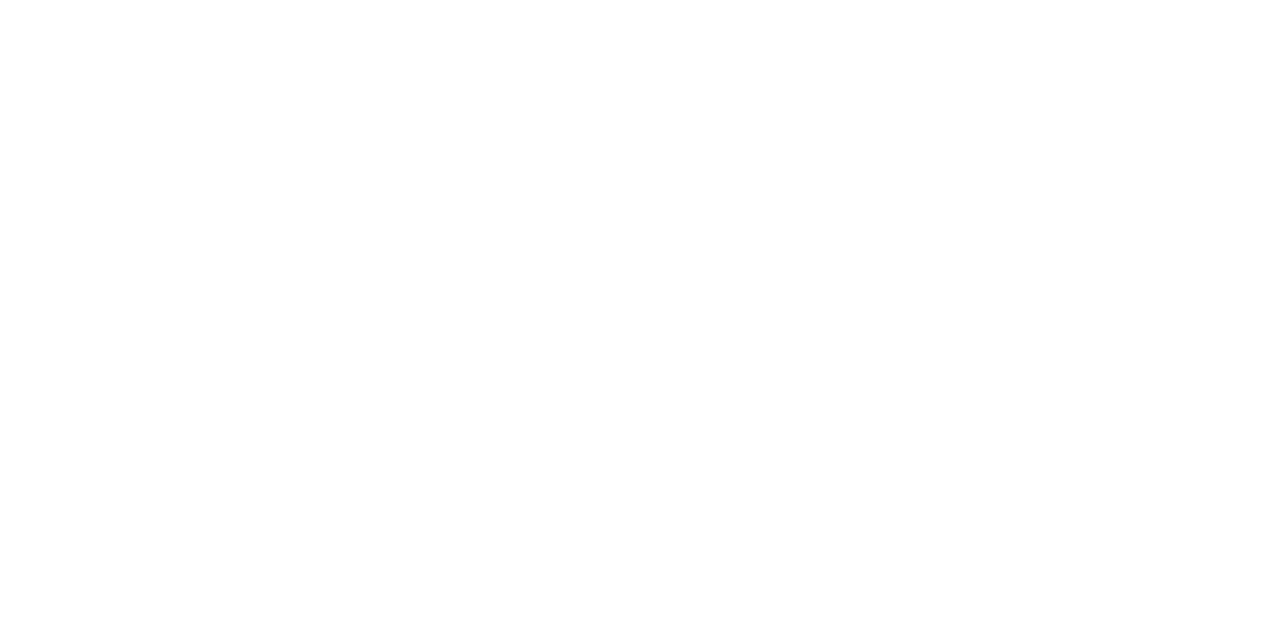
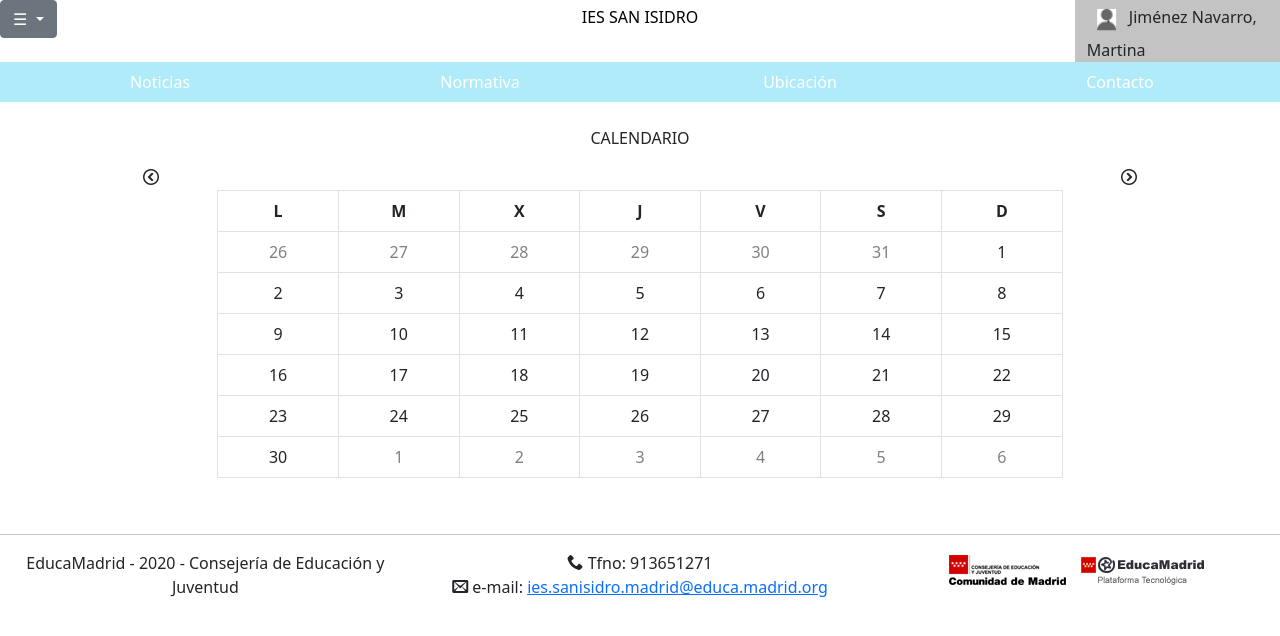
Before and after one commit to mariapd99/proyecto, a plain HTML site: page calendario.html in a window 1280 px wide. Drawn offline with nearby package versions, Linux system fonts and the light colour scheme; files whose address does not match are found by name.

Commit message:
normativa

```diff
--- a/calendario.html
+++ b/calendario.html
@@ -0,0 +1,167 @@
+<!DOCTYPE html>
+<html>
+	<head>
+		<title>Calendario</title>
+
+		<link rel="stylesheet" href="css/estilos.css"/>
+		<link rel="stylesheet" href="css/calendario.css"/>
+		<link rel="stylesheet" href="fonts.css"/>
+
+		<link rel="stylesheet" href="https://cdn.jsdelivr.net/npm/bootstrap@5.0.0-beta1/dist/css/bootstrap.min.css" crossorigin="anonymous"/>
+		<script src="https://code.jquery.com/jquery-3.1.1.js"></script>
+		<script src="https://cdn.jsdelivr.net/npm/popper.js@1.16.1/dist/umd/popper.min.js" integrity="sha384-9/reFTGAW83EW2RDu2S0VKaIzap3H66lZH81PoYlFhbGU+6BZp6G7niu735Sk7lN" crossorigin="anonymous"></script>
+		<script src="https://cdn.jsdelivr.net/npm/bootstrap@5.0.0-beta1/dist/js/bootstrap.bundle.min.js" crossorigin="anonymous"></script>
+
+		<meta name="viewport" content="width=device-width, user-scalable=no, initial-scale=1.0, maximum-scale=1.0, minimum-scale=1.0">
+	</head>
+	<body>
+        <div class="container-fluid">
+            <div class="row">
+
+                <div class="col-3 col-md-4" style="position:relative !important">
+                    <div class="dropdown">
+                        <a class="btn btn-secondary dropdown-toggle" href="#" role="button" id="dropdownMenuLink" data-bs-toggle="dropdown" aria-expanded="false">
+                            &#9776;
+                        </a>
+
+                        <ul class="dropdown-menu" aria-labelledby="dropdownMenuLink">
+                            <li><a class="dropdown-item" href="asignaturas.html"><span class="icon-book"></span>  Asignaturas</a></li>
+                            <li><a class="dropdown-item" href="horario.html"><span class="icon-clock"></span>  Horario</a></li>
+                            <li><a class="dropdown-item" href="notas.html"><span class="icon-stats-dots"></span>  Notas</a></li>
+                            <li><a class="dropdown-item" href="calendario.html"><span class="icon-calendar"></span>  Calendario</a></li>
+                            <li><a class="dropdown-item" href="chatprivado.html"><span class="icon-bubble2"></span>  Chat privado</a></li>
+                            <li><a class="dropdown-item" href="mapadelcentro.html"><span class="icon-map2"></span>  Mapa del centro</a></li>
+                            <li><a class="dropdown-item" href="notificaciones.html"><span class="icon-bullhorn"></span>  Notificaciones</a></li>
+                        </ul>
+                </div>
+                </div>
+                <div class="col-3 col-md-4" id="IESSANISIDRO"><a href="inicio2.html">IES SAN ISIDRO</a></div>
+                <div class="col-1 col-md-2"></div>
+                <div class="col-5 col-md-2" id="persona2">
+                    <img src="imgs/persona.png" height="38" width="38">
+                    <span>Jim&eacute;nez Navarro, Martina</span>
+                </div>
+            </div>
+
+            <ul class="nav nav-justified">
+            <li class="nav-item">
+                <a class="nav-link" aria-current="page" href="inicio2.html">Noticias</a>
+            </li>
+            <li class="nav-item">
+                <a class="nav-link" href="normativa2.html">Normativa</a>
+            </li>
+            <li class="nav-item">
+                <a class="nav-link" href="ubicacion2.html">Ubicaci&oacute;n</a>
+            </li>
+            <li class="nav-item">
+                <a class="nav-link" href="contacto2.html">Contacto</a>
+            </li>
+            </ul>
+            <br/>
+            <div id="calendario">
+                <p>CALENDARIO</p>
+                <div class="row">
+                    <div class="col-md-1 col-0"></div>
+                    <div class="col-md-1 col-1"><span class="icon-circle-left"></span></div>
+                    <div class="col-md-8 col-10"></div>
+                    <div class="col-md-1 col-1"><span class="icon-circle-right"></span></div>
+                    <div class="col-md-1 col-0"></div>
+                </div>
+                <div class="row" id="tabla">
+                    <div class="col-md-2 col-1"></div>
+                    <div class="col-md-8 col-10">
+                        <table class="table table-bordered">
+                            <thead>
+                                <tr>
+                                    <th scope="col">L</th>
+                                    <th scope="col">M</th>
+                                    <th scope="col">X</th>
+                                    <th scope="col">J</th>
+                                    <th scope="col">V</th>
+                                    <th scope="col">S</th>
+                                    <th scope="col">D</th>
+                                </tr>
+                            </thead>
+                            <tbody>
+                                <tr>
+                                    <td class="gris">26</td>
+                                    <td class="gris">27</td>
+                                    <td class="gris">28</td>
+                                    <td class="gris">29</td>
+                                    <td class="gris">30</td>
+                                    <td class="gris">31</td>
+                                    <td>1</td>
+                                </tr>
+                                <tr>
+                                    <td>2</td>
+                                    <td>3</td>
+                                    <td>4</td>
+                                    <td>5</td>
+                                    <td>6</td>
+                                    <td>7</td>
+                                    <td>8</td>
+                                </tr>
+                                <tr>
+                                    <td>9</td>
+                                    <td>10</td>
+                                    <td>11</td>
+                                    <td>12</td>
+                                    <td>13</td>
+                                    <td>14</td>
+                                    <td>15</td>
+                                </tr>
+                                <tr>
+                                    <td>16</td>
+                                    <td>17</td>
+                                    <td>18</td>
+                                    <td>19</td>
+                                    <td>20</td>
+                                    <td>21</td>
+                                    <td>22</td>
+                                </tr>
+                                <tr>
+                                    <td>23</td>
+                                    <td>24</td>
+                                    <td>25</td>
+                                    <td>26</td>
+                                    <td>27</td>
+                                    <td>28</td>
+                                    <td>29</td>
+                                </tr>
+                                <tr>
+                                    <td>30</td>
+                                    <td class="gris">1</td>
+                                    <td class="gris">2</td>
+                                    <td class="gris">3</td>
+                                    <td class="gris">4</td>
+                                    <td class="gris">5</td>
+                                    <td class="gris">6</td>
+                                </tr>
+                            </tbody>
+                          </table>
+                    </div>
+                    <div class="col-md-2 col-1"></div>
+                </div>
+            </div>
+
+            <br/>
+
+            <hr>
+            <div class="row">
+                <div class="col-md-4 col-12" id="educamadrid">
+                    EducaMadrid - 2020 - Consejer&iacute;a de Educaci&oacute;n y Juventud
+                </div>
+                <div class="col-md-4 col-12" id="cont">
+                    <span class="icon-phone"></span>  Tfno: 913651271
+                    <br/>
+                    <span class="icon-envelop"></span>  e-mail: <a href="mailto:ies.sanisidro.madrid@educa.madrid.org">ies.sanisidro.madrid@educa.madrid.org</a>
+                </div>
+
+                <div class="col-md-4 col-12" id="madrid">
+                    <img src="imgs/madrid1.png">
+                    <img src="imgs/madrid2.png">
+                </div>
+            </div>
+        </div>
+	</body>
+</html>
--- /dev/null
+++ b/css/calendario.css
@@ -0,0 +1,11 @@
+#calendario {
+    text-align: center;
+}
+
+table {
+    width: 100%;
+}
+
+.gris {
+    color: grey;
+}
--- /dev/null
+++ b/css/normativa.css
@@ -0,0 +1,3 @@
+#normativa {
+    text-align: center;
+}
```
Also changed, not shown: inicio2.html (+1 -1 lines), normativa.html (added, +66 -0 lines), normativa2.html (added, +85 -0 lines), 1 other file.
